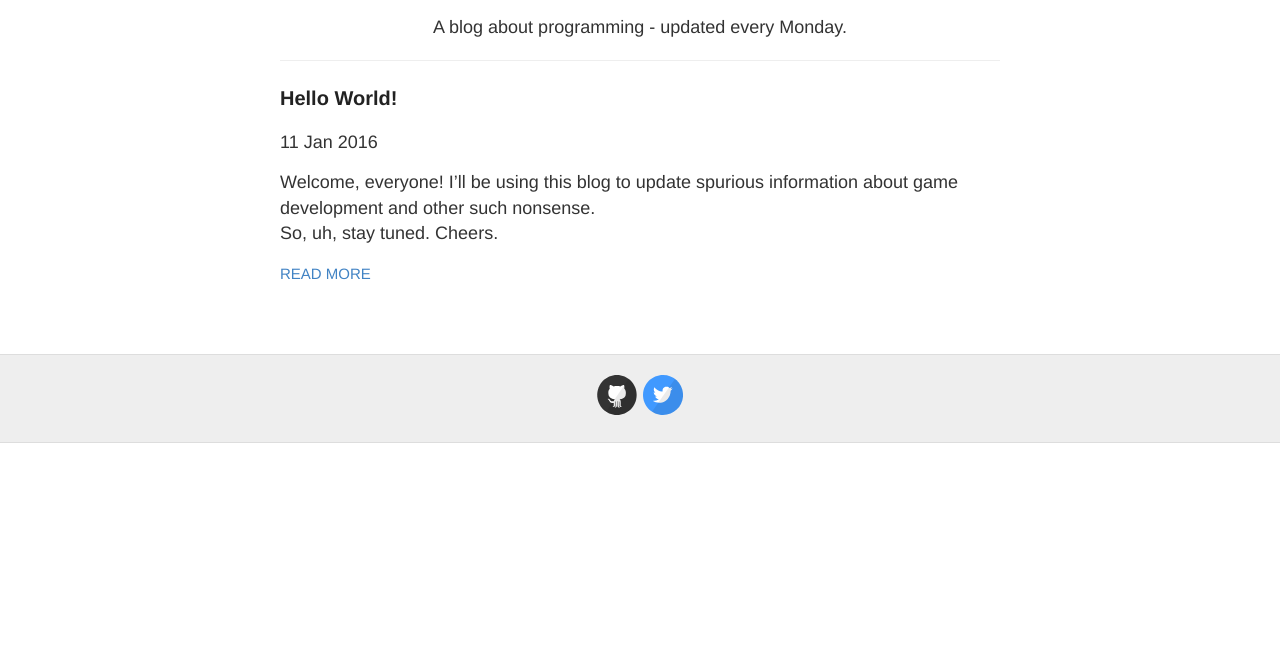
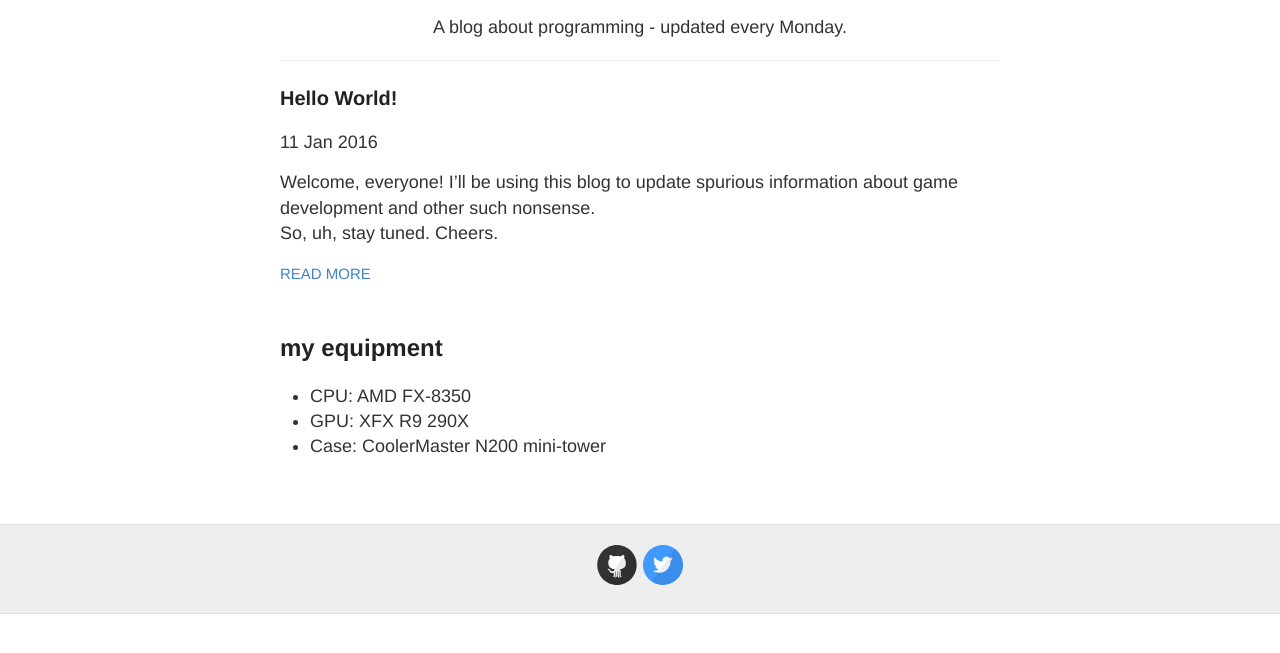
Before and after one commit to blackdoor/blog, a Jekyll site: the page built from index.html, in a window 1280 px wide. Shown: the top 653 px of the page. Built offline with Jekyll 4.4.1, drawn with Linux system fonts in a browser that asks for light colours; nearby versions of some CDN libraries; Markdown is read by kramdown in place of the engine named in the settings.

Commit message:
resolved issue #1

```diff
--- a/index.html
+++ b/index.html
@@ -19,3 +19,11 @@ layout: default
     </article>
   {% endfor %}
 </div>
+<div class="my_equipment">
+    <h2>my equipment</h2>
+    <ul>
+        <li>CPU: AMD FX-8350</li>
+        <li>GPU: XFX R9 290X</li>
+        <li>Case: CoolerMaster N200 mini-tower</li>
+    </ul>
+</div>
```
